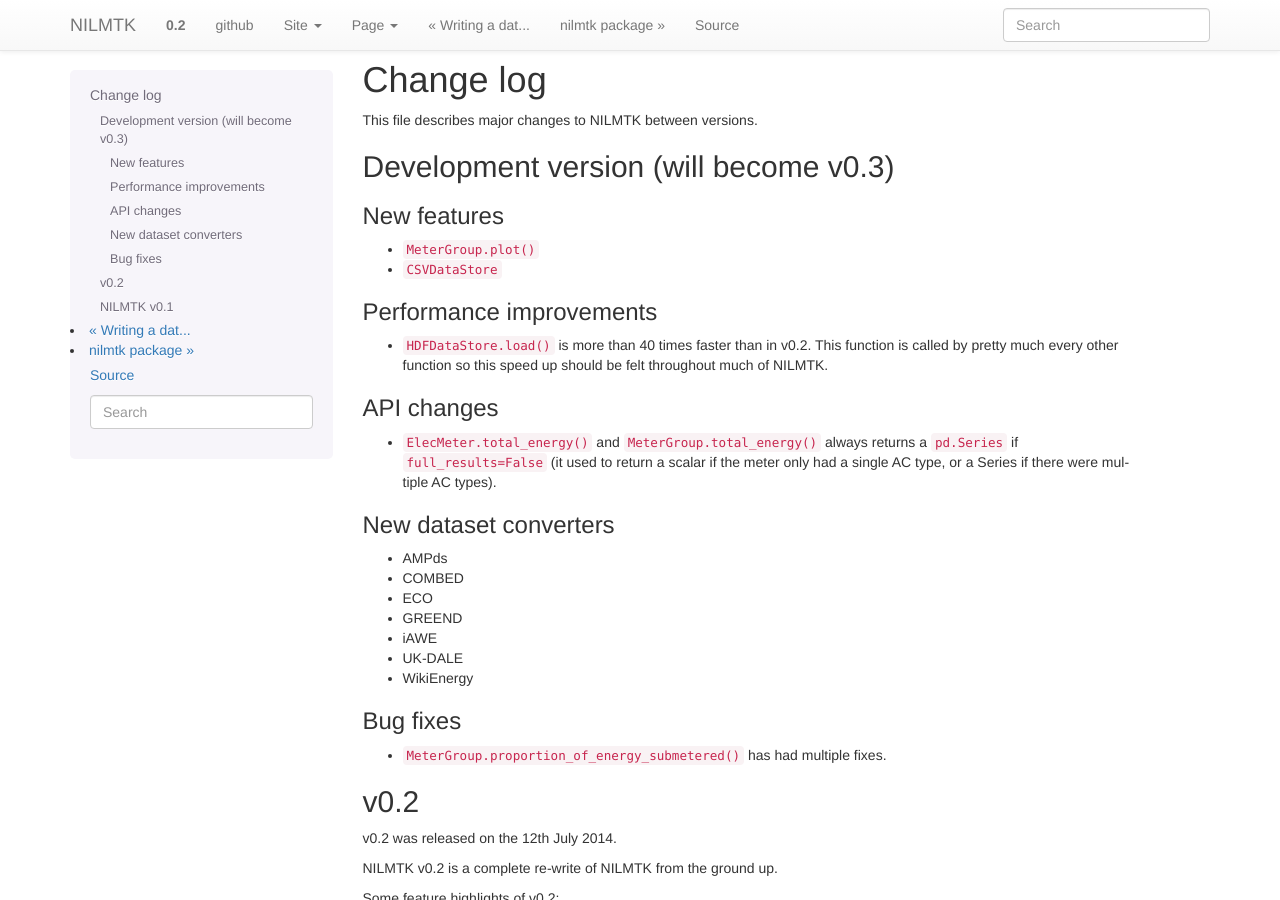
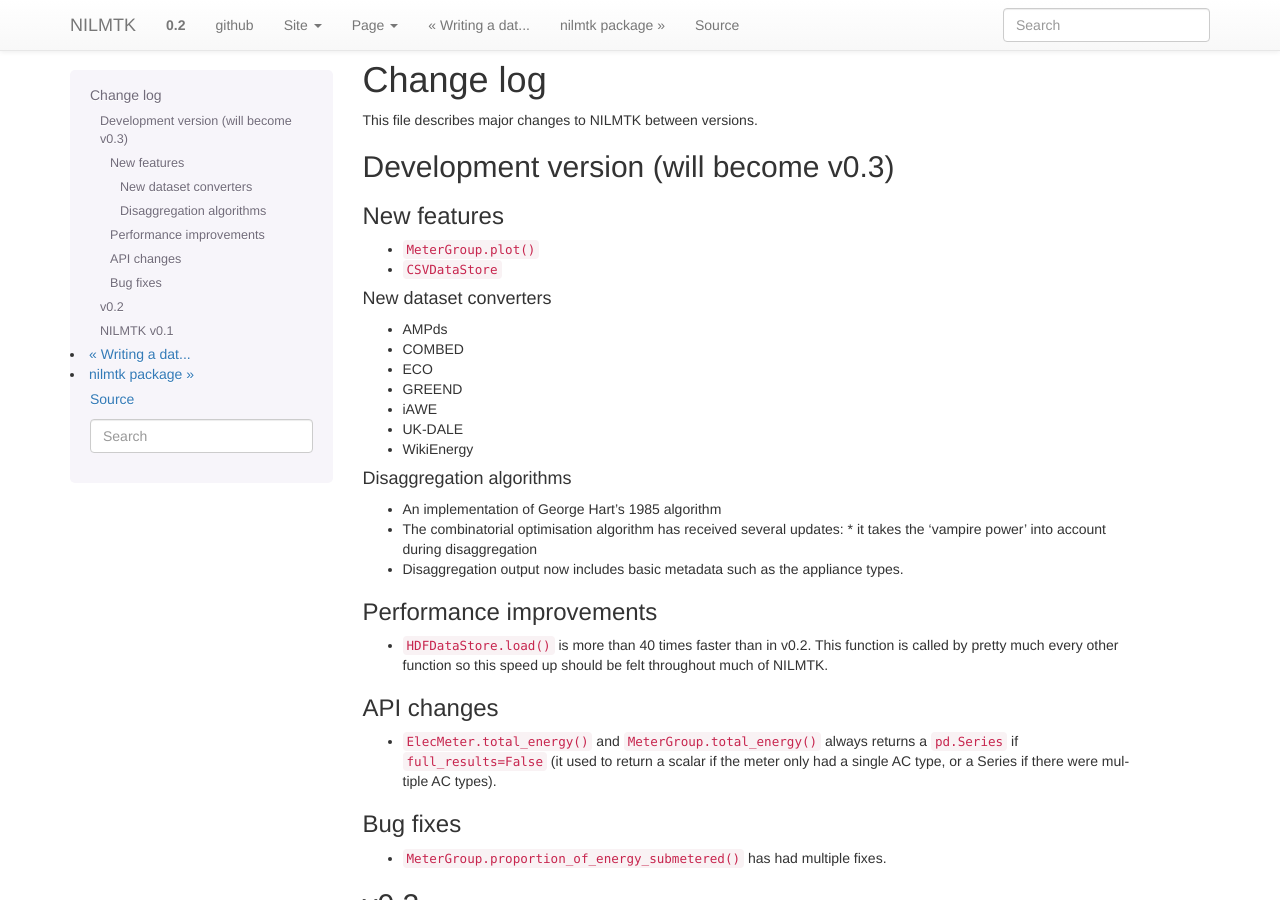
Before and after one commit to nilmtk/nilmtk, a Sphinx documentation site: the page built from docs/source/changelog.rst, in a window 1280 px wide and 900 px high. Built offline with Sphinx 7.4.7, drawn with Linux system fonts in a browser that asks for light colours; pages that are not in the unit, such as notebooks, are missing from menus.

Commit message:
Adding disaggregation algorithms to changelog

```diff
--- a/docs/source/changelog.rst
+++ b/docs/source/changelog.rst
@@ -13,6 +13,26 @@
 * ``MeterGroup.plot()``
 * ``CSVDataStore``
 
+New dataset converters
+**********************
+
+* AMPds
+* COMBED
+* ECO
+* GREEND
+* iAWE
+* UK-DALE
+* WikiEnergy
+
+Disaggregation algorithms
+*************************
+
+* An implementation of George Hart's 1985 algorithm
+* The combinatorial optimisation algorithm has received several
+  updates:
+  * it takes the 'vampire power' into account during disaggregation
+* Disaggregation output now includes basic metadata such as the
+  appliance types.
 
 Performance improvements
 ^^^^^^^^^^^^^^^^^^^^^^^^
```
Also changed, not shown: other parts of docs/source/changelog.rst (+0 -11 lines).
